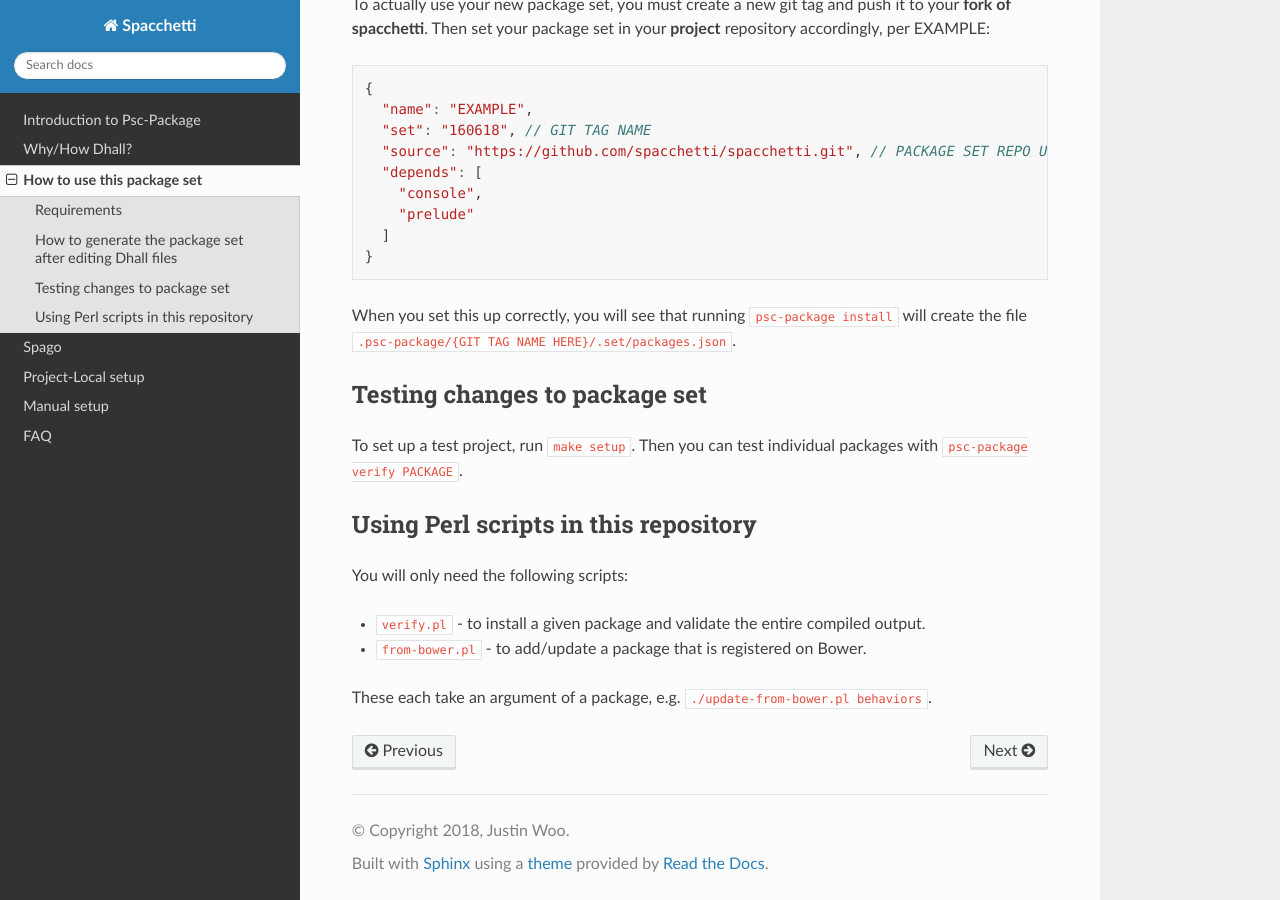
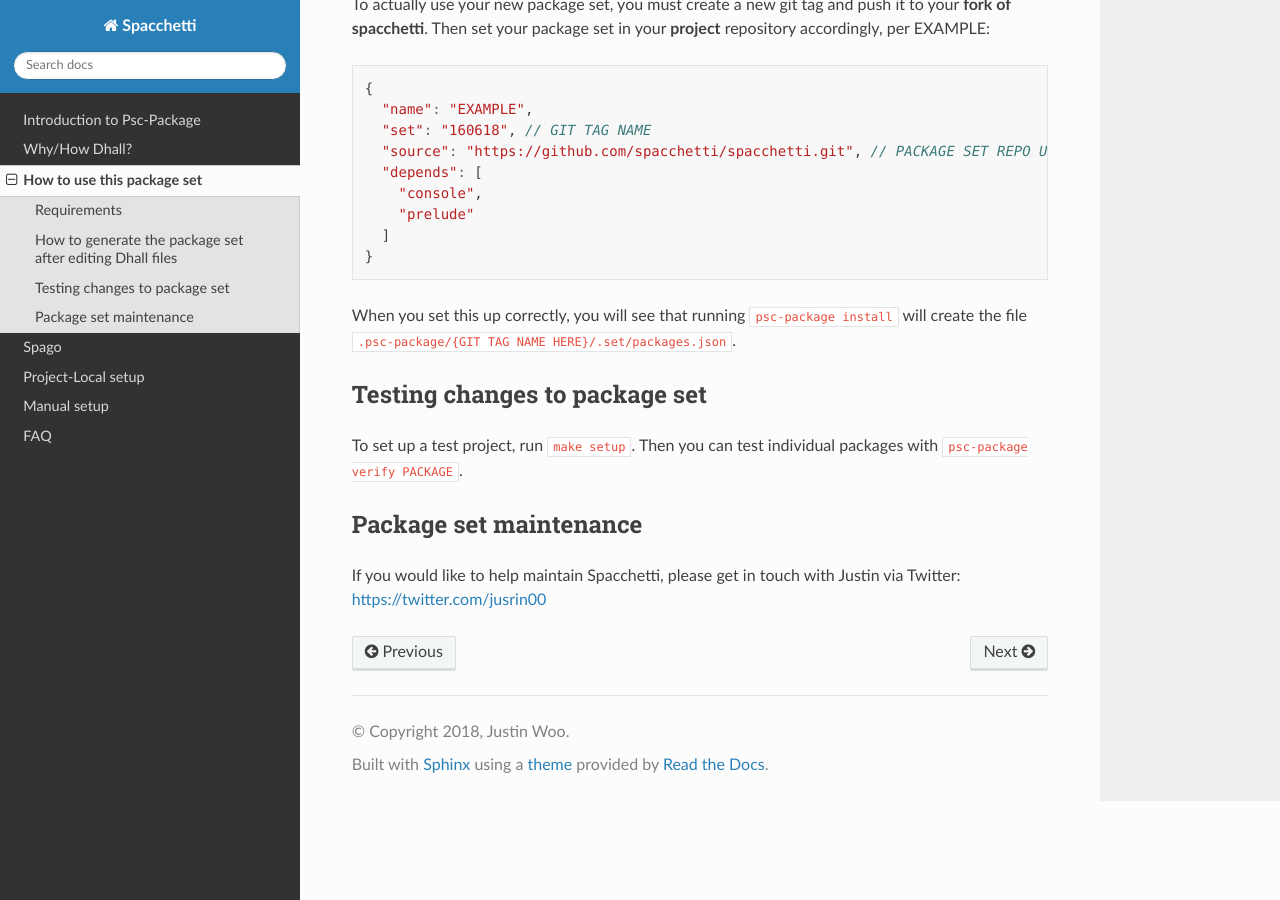
Before and after one commit to spacchetti/spacchetti, a Sphinx documentation site: the page built from docs/working.md, in a window 1280 px wide and 900 px high, scrolled down 864 px. Built offline with Sphinx 7.4.7 and the Read the Docs theme 2.0.0, drawn with Linux system fonts in a browser that asks for light colours.

Commit message:
Updates (#70)
* update docs

* remove more unused scripts

```diff
--- a/docs/working.md
+++ b/docs/working.md
@@ -45,12 +45,6 @@ When you set this up correctly, you will see that running `psc-package install`
 
 To set up a test project, run `make setup`. Then you can test individual packages with `psc-package verify PACKAGE`.
 
-## Using Perl scripts in this repository
+## Package set maintenance
 
-You will only need the following scripts:
-
-* `verify.pl` - to install a given package and validate the entire compiled output.
-
-* `from-bower.pl` - to add/update a package that is registered on Bower.
-
-These each take an argument of a package, e.g. `./update-from-bower.pl behaviors`.
+If you would like to help maintain Spacchetti, please get in touch with Justin via Twitter: <https://twitter.com/jusrin00>
```
Also changed, not shown: 4 other files.
